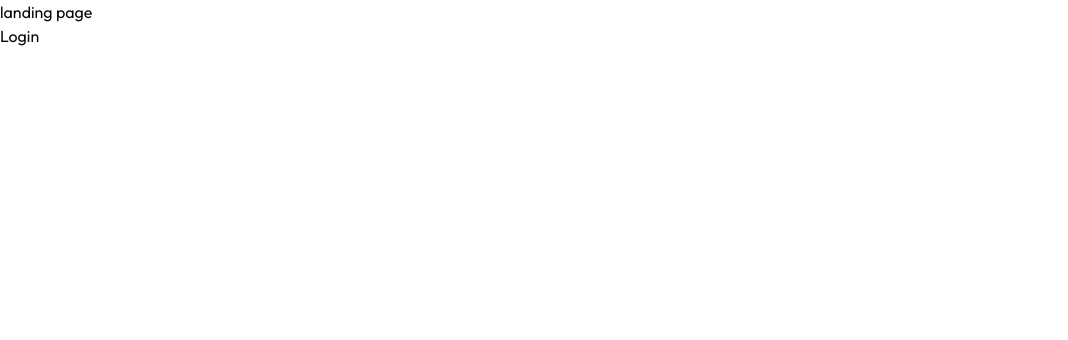
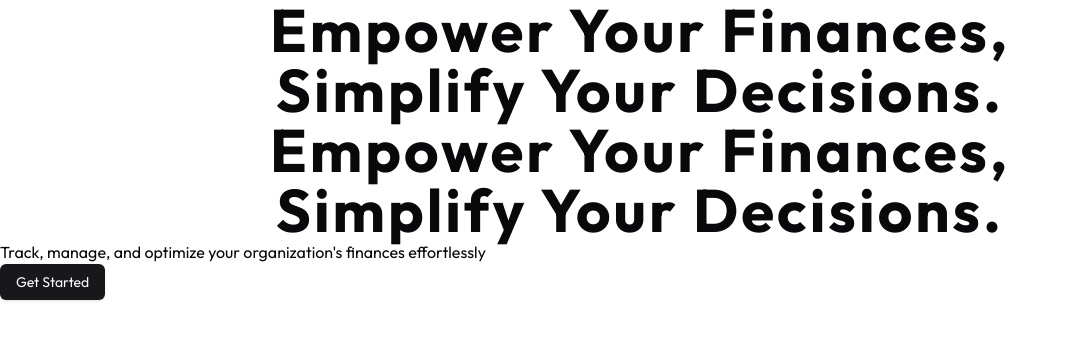
Before and after one commit to DhafinFawwaz/Pryce, a Next.js app: page / in a window 1280 px wide. Shown: the top 340 px of the page, without its empty margins (0-1068 px from the left). Built offline with nearby package versions, Linux system fonts and the light colour scheme.

Commit message:
feat: initial branch commit

```diff
--- a/app/page.tsx
+++ b/app/page.tsx
@@ -1,11 +1,14 @@
-import Image from "next/image";
+import Link from "next/link";
+import { buttonVariants } from "@/components/ui/button";
 
 export default function Home() {
   return (
     <div className="">
-      landing page
-      <br />
-      <a href="/login">Login</a>
+      <h1 className="text-6xl text-center font-Rubik font-bold">Empower Your Finances,<br /> Simplify Your Decisions.</h1>
+      <h1 className="text-6xl text-center font-bold">Empower Your Finances,<br /> Simplify Your Decisions.</h1>
+      <p>Track, manage, and optimize your organization&apos;s finances effortlessly</p>
+
+      <Link className={buttonVariants({variant:"default"})} href="#">Get Started</Link>
     </div>
   );
 }
--- /dev/null
+++ b/components/ui/button.tsx
@@ -0,0 +1,57 @@
+import * as React from "react"
+import { Slot } from "@radix-ui/react-slot"
+import { cva, type VariantProps } from "class-variance-authority"
+
+import { cn } from "@/lib/utils"
+
+const buttonVariants = cva(
+  "inline-flex items-center justify-center whitespace-nowrap rounded-md text-sm font-medium transition-colors focus-visible:outline-none focus-visible:ring-1 focus-visible:ring-ring disabled:pointer-events-none disabled:opacity-50",
+  {
+    variants: {
+      variant: {
+        default:
+          "bg-primary text-primary-foreground shadow hover:bg-primary/90",
+        destructive:
+          "bg-destructive text-destructive-foreground shadow-sm hover:bg-destructive/90",
+        outline:
+          "border border-input bg-background shadow-sm hover:bg-accent hover:text-accent-foreground",
+        secondary:
+          "bg-secondary text-secondary-foreground shadow-sm hover:bg-secondary/80",
+        ghost: "hover:bg-accent hover:text-accent-foreground",
+        link: "text-primary underline-offset-4 hover:underline",
+      },
+      size: {
+        default: "h-9 px-4 py-2",
+        sm: "h-8 rounded-md px-3 text-xs",
+        lg: "h-10 rounded-md px-8",
+        icon: "h-9 w-9",
+      },
+    },
+    defaultVariants: {
+      variant: "default",
+      size: "default",
+    },
+  }
+)
+
+export interface ButtonProps
+  extends React.ButtonHTMLAttributes<HTMLButtonElement>,
+    VariantProps<typeof buttonVariants> {
+  asChild?: boolean
+}
+
+const Button = React.forwardRef<HTMLButtonElement, ButtonProps>(
+  ({ className, variant, size, asChild = false, ...props }, ref) => {
+    const Comp = asChild ? Slot : "button"
+    return (
+      <Comp
+        className={cn(buttonVariants({ variant, size, className }))}
+        ref={ref}
+        {...props}
+      />
+    )
+  }
+)
+Button.displayName = "Button"
+
+export { Button, buttonVariants }
```
